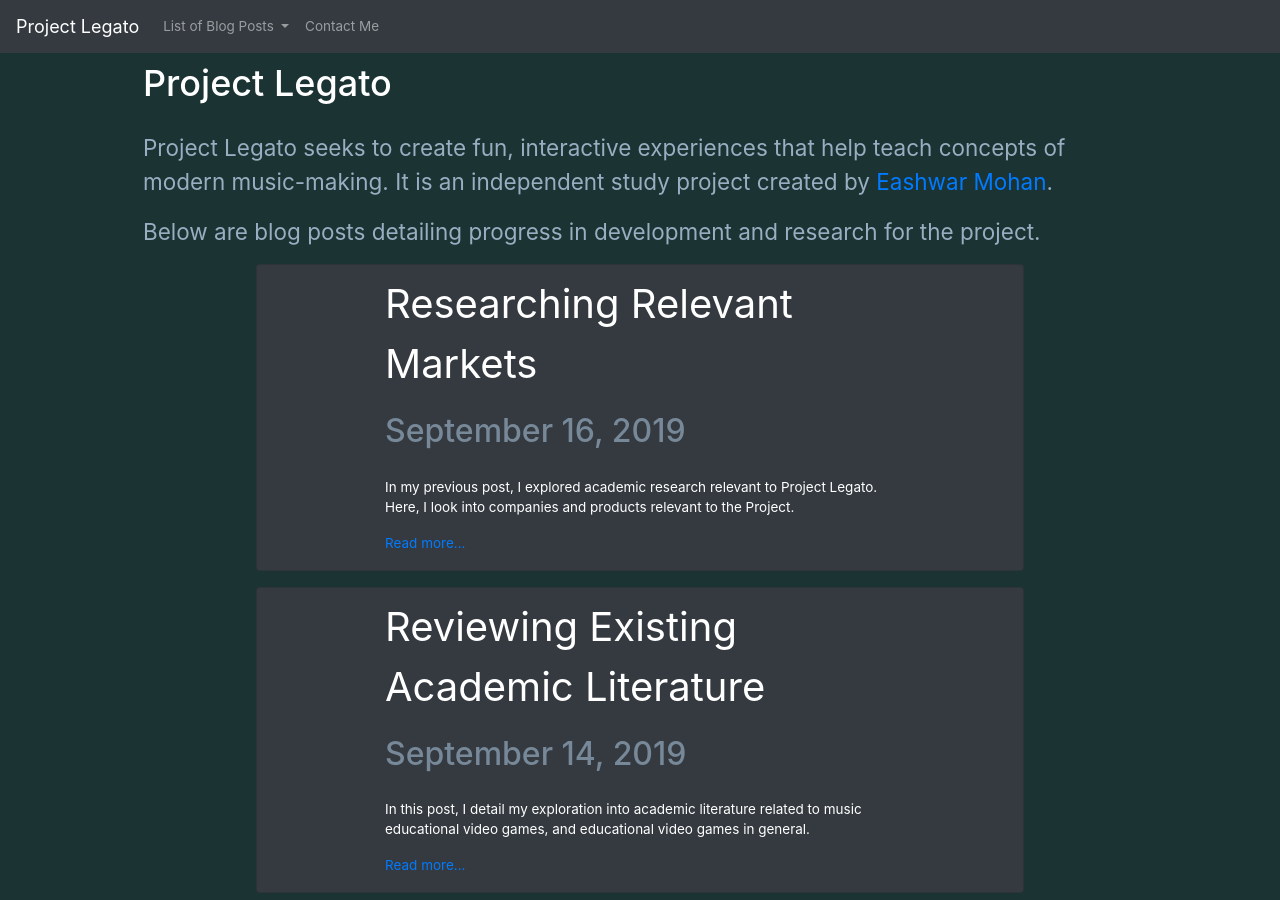
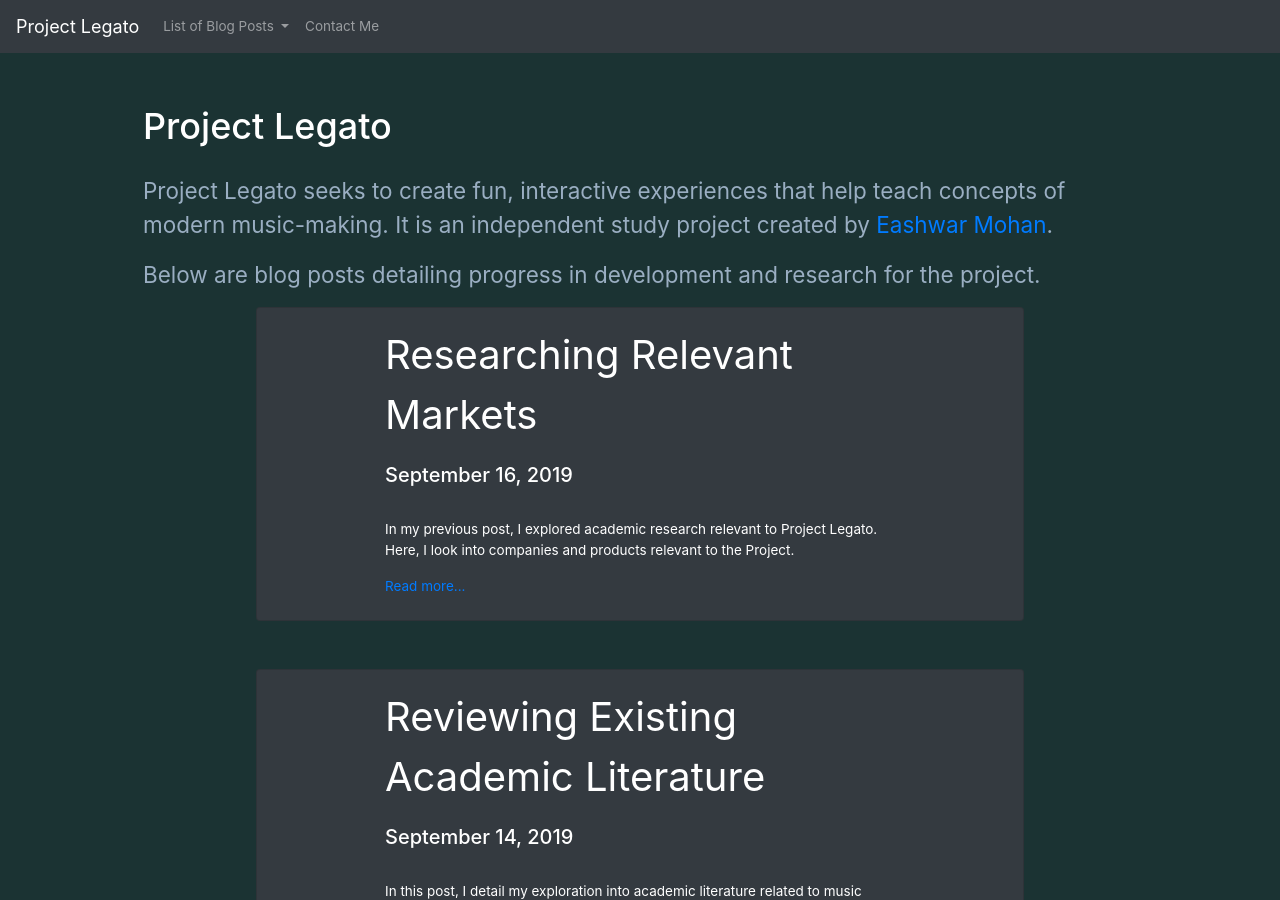
Before and after one commit to projectlegato/projectlegato.github.io, a Jekyll site: the page built from index.md, in a window 1280 px wide and 900 px high. Built offline with Jekyll 4.4.1, drawn with Linux system fonts in a browser that asks for light colours.

Commit message:
style changes

```diff
--- a/_includes/navbar.html
+++ b/_includes/navbar.html
@@ -1,4 +1,4 @@
-<nav class="navbar navbar-expand navbar-dark bg-dark intro">
+<nav class="navbar navbar-expand navbar-dark bg-dark intro fixed-top">
     <a class="navbar-brand" href="/" style="font-size: 2vh;">Project Legato</a>
     <div class="collapse navbar-collapse" id="navbarSupportedContent">
         <ul class="navbar-nav mr-auto">
@@ -17,5 +17,4 @@
             </li>
         </ul>
     </div>
-
 </nav>
--- a/_layouts/default.html
+++ b/_layouts/default.html
@@ -6,8 +6,8 @@
   <body>
     {% include navbar.html %}
 
-    <div class="container-fluid">
-      <div class="row">
+    <div class="container-fluid pt-5">
+      <div class="row pt-5">
 
         <div class="col" id="main">
 
@@ -16,9 +16,10 @@
           </div>
 
           {% for post in site.posts %}
-          <div class="card text-white bg-dark mb-3 mx-auto">
+          <div class="card text-white bg-dark mb-5 mx-auto py-2 rounded">
               <a href="{{ post.url }}" class="post-title">{{ post.title }}</a>
-              <h2>{{ post.date | date: "%B %d, %Y"}}</h2>
+              <h5>{{ post.date | date: "%B %d, %Y"}}</h5>
+              <br/>
               <div class="intro">
                 {{ post.excerpt }}
               </div>
```
Also changed, not shown: _layouts/post.html (+9 -4 lines).
